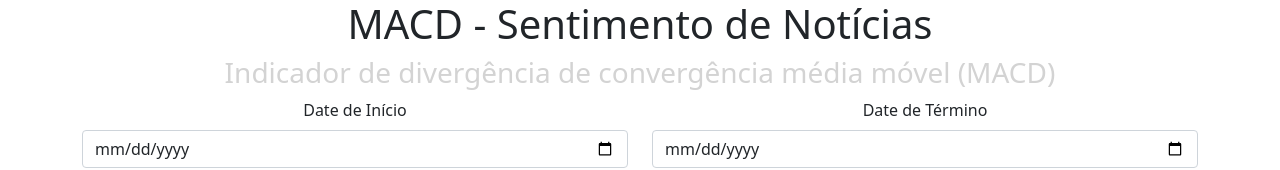
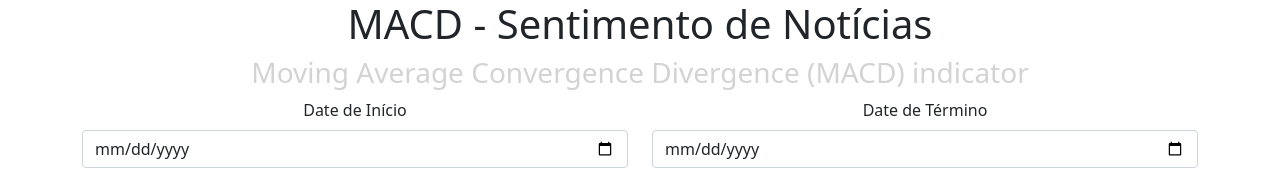
Before and after one commit to News-Sentiment-Analisys-Tool/interface, a React (Create React App) app: page / in a window 1280 px wide. Shown: the top 170 px of the page. Built offline with nearby package versions, Linux system fonts and the light colour scheme; what react-stockcharts would draw is missing.

Commit message:
Update subtitle

```diff
--- a/src/App.js
+++ b/src/App.js
@@ -68,7 +68,7 @@ function App() {
         <h1>MACD - Sentimento de Notícias</h1>
         <h3 style={{
           color: '#D3D3D3'
-        }} >Indicador de divergência de convergência média móvel (MACD)</h3>
+        }} >Moving Average Convergence Divergence (MACD) indicator</h3>
         <CompanyDateForm setValue={(data) => setParams(data)} />
       </div>
         {params && <ChartComponent params={{
```
